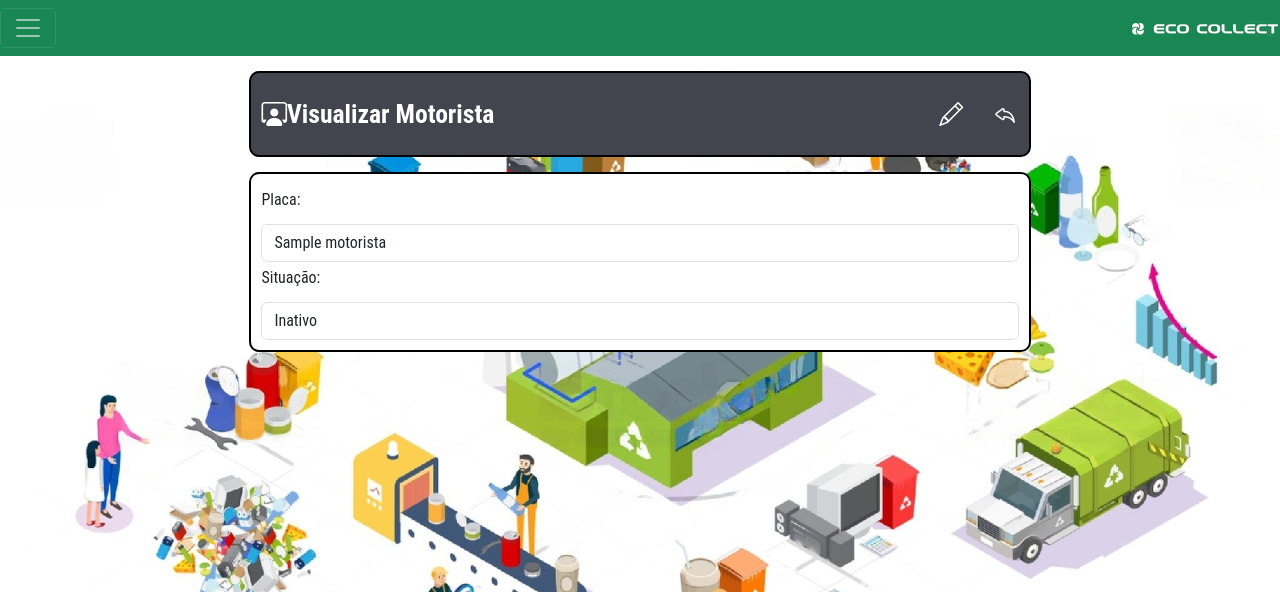
After one commit to Douglaxz/EcoCollect, a Flask app: page /visualizarMotorista/1 in a window 1280 px wide. The commit adds this page. Shown: the top 592 px of the page. Run offline with Flask 2, Linux system fonts and the light colour scheme; the visitor is signed in with stand-in values (Sample User, id 1); tables that the repository leaves empty hold one stand-in row (values such as "Sample post"); parts of the project's set-up code (start-up, migrations or seed data) failed here and were passed over; some libraries are stand-ins or nearby versions.

Commit message:
modulo motoristas

```diff
--- a/templates/template.html
+++ b/templates/template.html
@@ -28,7 +28,12 @@
           <button type="button" class="btn btn-outline-light bi bi-people" onclick="window.location.href = '/tipousuario'"> Tipos Usuário</button>
           <button type="button" class="btn btn-outline-light bi bi-box2" onclick="window.location.href = '/destinador'"> Destinador</button>
           <button type="button" class="btn btn-outline-light bi bi-card-list" onclick="window.location.href = '/tipoveiculo'"> Tipo Veículo</button>
+          <button type="button" class="btn btn-outline-light bi bi-truck-front" onclick="window.location.href = '/veiculo'"> Veículo</button>
           <button type="button" class="btn btn-outline-light bi bi-bootstrap-reboot" onclick="window.location.href = '/residuo'"> Resíduos</button>
+          <button type="button" class="btn btn-outline-light bi bi bi-person-workspace" onclick="window.location.href = '/motorista'"> Motoristas</button>
+
+
+
         {% endif%}
         <button type="button" class="btn btn-outline-light bi bi-key" onclick="window.location.href = '/editarSenhaUsuario'"> Trocar Senha</button>
         <button type="button" class="btn btn-outline-light bi bi-box-arrow-right" onclick="window.location.href = '/logout'"> Logout</button>
--- a/templates/-----veiculo.html
+++ b/templates/veiculo.html
@@ -27,7 +27,8 @@
   <table class="table table-bordered table-responsiv table-hover">
       <thead>
           <tr>
-            <th width="80%">Veículo</th>
+            <th width="40%">Veículo</th>
+            <th width="40%">Tipo</th>
             <th width="10%">Status</th>
             <th width="10%">Ações</th>
           </tr>
@@ -35,7 +36,8 @@
       <tbody>
           {% for veiculo in veiculos.items %}
           <tr>
-              <td class="text-left">{{ veiculo.desc_veiculo }}</td>
+              <td class="text-left">{{ veiculo.placa_veiculo }}</td>
+              <td class="text-left">{{ veiculo.desc_tipoveiculo }}</td>
               <td class="text-left">
                 {% if veiculo.status_veiculo == 0: %}
                 <i class="btn bi bi-toggle-on text-success" style="font-size:2rem; color:white;">
--- /dev/null
+++ b/templates/visualizarMotorista.html
@@ -0,0 +1,25 @@
+{% extends "template.html"%}
+{% block conteudo %}
+<div class="box_cabecalho">
+  <div class="box_titulo_interno">
+    <i class="bi-person-workspace" data-toggle="tooltip" data-placement="right"></i> {{ titulo }}
+  </div>
+  <div class="box_botoes">
+    <a class="btn btn_titulo" href="{{url_for('editarMotorista',id=id)}}"><i class="bi bi-pencil" style="font-size:1.5rem; color:white;"></i></a>
+  </div>
+  <div class="box_botoes">
+    <a class="btn btn_titulo" href="{{url_for('motorista')}}"><i class="bi bi-reply" style="font-size:1.5rem; color:white;"></i></a>
+  </div>
+</div>
+<div class="boxformulario">
+  <fieldset>
+    {{form.csrf_token()}}
+    <div class="form-group">{{ form.nome.label(class='form-label') }}
+      {{ form.nome(class='form-control') }}
+    </div>
+    <div class="form-group">{{ form.status.label(class='form-label') }}
+      {{ form.status(class='form-control') }}
+    </div>
+  </fieldset>
+</div>
+{% endblock%}
--- a/views.py
+++ b/views.py
@@ -10,7 +10,9 @@
     tb_usertype,\
     tb_residuos,\
     tb_destinadores,\
-    tb_tiposveiculo
+    tb_tiposveiculo,\
+    tb_veiculos,\
+    tb_motoristas
 from helpers import \
     frm_pesquisa, \
     frm_editar_senha,\
@@ -23,7 +25,11 @@
     frm_editar_destinador,\
     frm_visualizar_destinador,\
     frm_editar_tipoveiculo,\
-    frm_visualizar_tipoveiculo
+    frm_visualizar_tipoveiculo,\
+    frm_editar_veiculo,\
+    frm_visualizar_veiculo,\
+    frm_editar_motorista,\
+    frm_visualizar_motorista
 
 
 # ITENS POR PÁGINA
@@ -810,3 +816,257 @@
     else:
         flash('Favor verificar os campos!','danger')
     return redirect(url_for('visualizarTipoVeiculo', id=request.form['id']))
+
+##################################################################################################################################
+#VEICULO
+##################################################################################################################################
+
+#---------------------------------------------------------------------------------------------------------------------------------
+#ROTA: veiculo
+#FUNÇÃO: listar informações
+#PODE ACESSAR: administrador
+#---------------------------------------------------------------------------------------------------------------------------------
+@app.route('/veiculo', methods=['POST','GET'])
+def veiculo():
+    if 'usuario_logado' not in session or session['usuario_logado'] == None:
+        flash('Sessão expirou, favor logar novamente','danger')
+        return redirect(url_for('login',proxima=url_for('veiculo')))
+    page = request.args.get('page', 1, type=int)
+    form = frm_pesquisa()
+    pesquisa = form.pesquisa.data
+    if pesquisa == "":
+        pesquisa = form.pesquisa_responsiva.data
+
+    if pesquisa == "" or pesquisa == None:
+        veiculos = tb_veiculos.query.order_by(tb_veiculos.placa_veiculo)\
+        .join(tb_tiposveiculo, tb_tiposveiculo.cod_tipoveiculo==tb_veiculos.cod_tipoveiculo)\
+        .add_columns(tb_veiculos.cod_veiculo, tb_veiculos.placa_veiculo, tb_tiposveiculo.desc_tipoveiculo, tb_veiculos.status_veiculo)\
+        .paginate(page=page, per_page=ROWS_PER_PAGE , error_out=False)
+    else:
+        veiculos = tb_veiculos.query.order_by(tb_veiculos.placa_veiculo)\
+        .join(tb_tiposveiculo, tb_tiposveiculo.cod_tipoveiculo==tb_veiculos.cod_tipoveiculo)\
+        .add_columns(tb_veiculos.cod_veiculo, tb_veiculos.placa_veiculo, tb_tiposveiculo.desc_tipoveiculo, tb_veiculos.status_veiculo)\
+        .filter(tb_veiculos.placa_veiculo.ilike(f'%{pesquisa}%'))\
+        .paginate(page=page, per_page=ROWS_PER_PAGE, error_out=False)
+    return render_template('veiculo.html', titulo='Veículos', veiculos=veiculos, form=form)
+
+#---------------------------------------------------------------------------------------------------------------------------------
+#ROTA: novoVeiculo
+#FUNÇÃO: formulario de cadastro
+#PODE ACESSAR: administrador
+#---------------------------------------------------------------------------------------------------------------------------------
+@app.route('/novoVeiculo')
+def novoVeiculo():
+    if 'usuario_logado' not in session or session['usuario_logado'] == None:
+        flash('Sessão expirou, favor logar novamente','danger')
+        return redirect(url_for('login',proxima=url_for('novoVeiculo')))
+    form = frm_editar_veiculo()
+    return render_template('novoVeiculo.html', titulo='Novo Veículo', form=form)
+
+#---------------------------------------------------------------------------------------------------------------------------------
+#ROTA: criarVeiculo
+#FUNÇÃO: inclusão no banco de dados
+#PODE ACESSAR: administrador
+#---------------------------------------------------------------------------------------------------------------------------------
+@app.route('/criarVeiculo', methods=['POST',])
+def criarVeiculo():
+    if 'usuario_logado' not in session or session['usuario_logado'] == None:
+        flash('Sessão expirou, favor logar novamente','danger')
+        return redirect(url_for('login',proxima=url_for('criarVeiculo')))
+    form = frm_editar_veiculo(request.form)
+    if not form.validate_on_submit():
+        flash('Por favor, preencha todos os dados','danger')
+        return redirect(url_for('criarVeiculo'))
+    placa  = form.placa.data
+    tipoveiculo  = form.tipoveiculo.data
+    status = form.status.data
+    veiculo = tb_veiculos.query.filter_by(placa_veiculo=placa).first()
+    if veiculo:
+        flash ('Veículo já existe','danger')
+        return redirect(url_for('veiculo'))
+    novoVeiculo = tb_veiculos(placa_veiculo=placa, cod_tipoveiculo=tipoveiculo, status_veiculo=status)
+    flash('Veículo criado com sucesso!','success')
+    db.session.add(novoVeiculo)
+    db.session.commit()
+    return redirect(url_for('veiculo'))
+
+#---------------------------------------------------------------------------------------------------------------------------------
+#ROTA: visualizarVeiculo
+#FUNÇÃO: formulario de visualização
+#PODE ACESSAR: administrador
+#---------------------------------------------------------------------------------------------------------------------------------
+@app.route('/visualizarVeiculo/<int:id>')
+def visualizarVeiculo(id):
+    if 'usuario_logado' not in session or session['usuario_logado'] == None:
+        flash('Sessão expirou, favor logar novamente','danger')
+        return redirect(url_for('login',proxima=url_for('visualizarVeiculo')))
+    veiculo = tb_veiculos.query.filter_by(cod_veiculo=id).first()
+    form = frm_visualizar_veiculo()
+    form.placa.data = veiculo.placa_veiculo
+    form.tipoveiculo.data = veiculo.cod_tipoveiculo
+    form.status.data = veiculo.status_veiculo
+    return render_template('visualizarVeiculo.html', titulo='Visualizar Veículo', id=id, form=form)
+
+#---------------------------------------------------------------------------------------------------------------------------------
+#ROTA: editarVeiculo
+##FUNÇÃO: formulario de visualização
+#PODE ACESSAR: administrador
+#---------------------------------------------------------------------------------------------------------------------------------
+@app.route('/editarVeiculo/<int:id>')
+def editarVeiculo(id):
+    if 'usuario_logado' not in session or session['usuario_logado'] == None:
+        flash('Sessão expirou, favor logar novamente','danger')
+        return redirect(url_for('login',proxima=url_for('editarVeiculo')))
+    veiculo = tb_veiculos.query.filter_by(cod_veiculo=id).first()
+    form = frm_editar_veiculo()
+    form.placa.data = veiculo.placa_veiculo
+    form.tipoveiculo.data = veiculo.cod_tipoveiculo
+    form.status.data = veiculo.status_veiculo
+    return render_template('editarVeiculo.html', titulo='Editar Veículo', id=id, form=form)
+
+#---------------------------------------------------------------------------------------------------------------------------------
+#ROTA: atualizarVeiculo
+#FUNÇÃO: alteraçõa no banco de dados
+#PODE ACESSAR: administrador
+#---------------------------------------------------------------------------------------------------------------------------------
+@app.route('/atualizarVeiculo', methods=['POST',])
+def atualizarVeiculo():
+    if 'usuario_logado' not in session or session['usuario_logado'] == None:
+        flash('Sessão expirou, favor logar novamente','danger')
+        return redirect(url_for('login',proxima=url_for('atualizarVeiculo')))
+    form = frm_editar_veiculo(request.form)
+    if form.validate_on_submit():
+        id = request.form['id']
+        veiculo = tb_veiculos.query.filter_by(cod_veiculo=request.form['id']).first()
+        veiculo.placa_veiculo = form.placa.data
+        veiculo.cod_tipoveiculo = form.tipoveiculo.data
+        veiculo.status_tipoveiculo = form.status.data
+        db.session.add(veiculo)
+        db.session.commit()
+        flash('Veículo atualizado com sucesso!','success')
+    else:
+        flash('Favor verificar os campos!','danger')
+    return redirect(url_for('visualizarVeiculo', id=request.form['id']))
+
+##################################################################################################################################
+#MOTORISTAS
+##################################################################################################################################
+
+#---------------------------------------------------------------------------------------------------------------------------------
+#ROTA: motorista
+#FUNÇÃO: listar informações
+#PODE ACESSAR: administrador
+#---------------------------------------------------------------------------------------------------------------------------------
+@app.route('/motorista', methods=['POST','GET'])
+def motorista():
+    if 'usuario_logado' not in session or session['usuario_logado'] == None:
+        flash('Sessão expirou, favor logar novamente','danger')
+        return redirect(url_for('login',proxima=url_for('motorista')))
+    page = request.args.get('page', 1, type=int)
+    form = frm_pesquisa()
+    pesquisa = form.pesquisa.data
+    if pesquisa == "":
+        pesquisa = form.pesquisa_responsiva.data
+
+    if pesquisa == "" or pesquisa == None:
+        motoristas = tb_motoristas.query.order_by(tb_motoristas.nome_motorista)\
+        .paginate(page=page, per_page=ROWS_PER_PAGE , error_out=False)
+    else:
+        motoristas = tb_motoristas.query.order_by(tb_motoristas.nome_motorista)\
+        .filter(tb_motoristas.nome_motorista.ilike(f'%{pesquisa}%'))\
+        .paginate(page=page, per_page=ROWS_PER_PAGE, error_out=False)
+    return render_template('motorista.html', titulo='Motoristas', motoristas=motoristas, form=form)
+
+#---------------------------------------------------------------------------------------------------------------------------------
+#ROTA: novoMotorista
+#FUNÇÃO: formulario de cadastro
+#PODE ACESSAR: administrador
+#---------------------------------------------------------------------------------------------------------------------------------
+@app.route('/novoMotorista')
+def novoMotorista():
+    if 'usuario_logado' not in session or session['usuario_logado'] == None:
+        flash('Sessão expirou, favor logar novamente','danger')
+        return redirect(url_for('login',proxima=url_for('novoMotorista')))
+    form = frm_editar_motorista()
+    return render_template('novoMotorista.html', titulo='Novo Motorista', form=form)
+
+#---------------------------------------------------------------------------------------------------------------------------------
+#ROTA: criarMotorista
+#FUNÇÃO: inclusão no banco de dados
+#PODE ACESSAR: administrador
+#---------------------------------------------------------------------------------------------------------------------------------
+@app.route('/criarMotorista', methods=['POST',])
+def criarMotorista():
+    if 'usuario_logado' not in session or session['usuario_logado'] == None:
+        flash('Sessão expirou, favor logar novamente','danger')
+        return redirect(url_for('login',proxima=url_for('criarMotorista')))
+    form = frm_editar_motorista(request.form)
+    if not form.validate_on_submit():
+        flash('Por favor, preencha todos os dados','danger')
+        return redirect(url_for('criarMotorista'))
+    nome  = form.nome.data
+    status = form.status.data
+    motorista = tb_motoristas.query.filter_by(nome_motorista=nome).first()
+    if motorista:
+        flash ('Motorista já existe','danger')
+        return redirect(url_for('motorista'))
+    novoMotorista = tb_motoristas(nome_motorista=nome, status_motorista=status)
+    flash('Motorista criado com sucesso!','success')
+    db.session.add(novoMotorista)
+    db.session.commit()
+    return redirect(url_for('motorista'))
+
+#---------------------------------------------------------------------------------------------------------------------------------
+#ROTA: visualizarMotorista
+#FUNÇÃO: formulario de visualização
+#PODE ACESSAR: administrador
+#---------------------------------------------------------------------------------------------------------------------------------
+@app.route('/visualizarMotorista/<int:id>')
+def visualizarMotorista(id):
+    if 'usuario_logado' not in session or session['usuario_logado'] == None:
+        flash('Sessão expirou, favor logar novamente','danger')
+        return redirect(url_for('login',proxima=url_for('visualizarMotorista')))
+    motorista = tb_motoristas.query.filter_by(cod_motorista=id).first()
+    form = frm_visualizar_motorista()
+    form.nome.data = motorista.nome_motorista
+    form.status.data = motorista.status_motorista
+    return render_template('visualizarMotorista.html', titulo='Visualizar Motorista', id=id, form=form)
+
+#---------------------------------------------------------------------------------------------------------------------------------
+#ROTA: editarMotorista
+##FUNÇÃO: formulario de visualização
+#PODE ACESSAR: administrador
+#---------------------------------------------------------------------------------------------------------------------------------
+@app.route('/editarMotorista/<int:id>')
+def editarMotorista(id):
+    if 'usuario_logado' not in session or session['usuario_logado'] == None:
+        flash('Sessão expirou, favor logar novamente','danger')
+        return redirect(url_for('login',proxima=url_for('editarMotorista')))
+    motorista = tb_motoristas.query.filter_by(cod_motorista=id).first()
+    form = frm_editar_motorista()
+    form.nome.data = motorista.nome_motorista
+    form.status.data = motorista.status_motorista
+    return render_template('editarMotorista.html', titulo='Editar Motorista', id=id, form=form)
+
+#---------------------------------------------------------------------------------------------------------------------------------
+#ROTA: atualizarMotorista
+#FUNÇÃO: alteraçõa no banco de dados
+#PODE ACESSAR: administrador
+#---------------------------------------------------------------------------------------------------------------------------------
+@app.route('/atualizarMotorista', methods=['POST',])
+def atualizarMotorista():
+    if 'usuario_logado' not in session or session['usuario_logado'] == None:
+        flash('Sessão expirou, favor logar novamente','danger')
+        return redirect(url_for('login',proxima=url_for('atualizarMotorista')))
+    form = frm_editar_motorista(request.form)
+    if form.validate_on_submit():
+        id = request.form['id']
+        motorista = tb_motoristas.query.filter_by(cod_motorista=request.form['id']).first()
+        motorista.nome_motorista = form.nome.data
+        motorista.status_motorista = form.status.data
+        db.session.add(motorista)
+        db.session.commit()
+        flash('Motorista atualizado com sucesso!','success')
+    else:
+        flash('Favor verificar os campos!','danger')
+    return redirect(url_for('visualizarMotorista', id=request.form['id']))
```
Also changed, not shown: helpers.py (+51 -1 lines), models.py (+23 -0 lines), templates/----visualizarEstacionamentoHistorico.html (deleted, +0 -34 lines), templates/editarMotorista.html (renamed from templates/----editarMarcaVeiculo.html, +5 -5 lines), templates/editarVeiculo.html (renamed from templates/----editarVeiculo.html, +2 -5 lines), templates/motorista.html (renamed from templates/----marcaveiculo.html, +21 -21 lines), templates/novoMotorista.html (renamed from templates/----novoMarcaVeiculo.html, +5 -5 lines), templates/novoVeiculo.html (renamed from templates/----novoVeiculo.html, +2 -5 lines), templates/visualizarVeiculo.html (renamed from templates/----visualizarVeiculo.html, +2 -5 lines).
